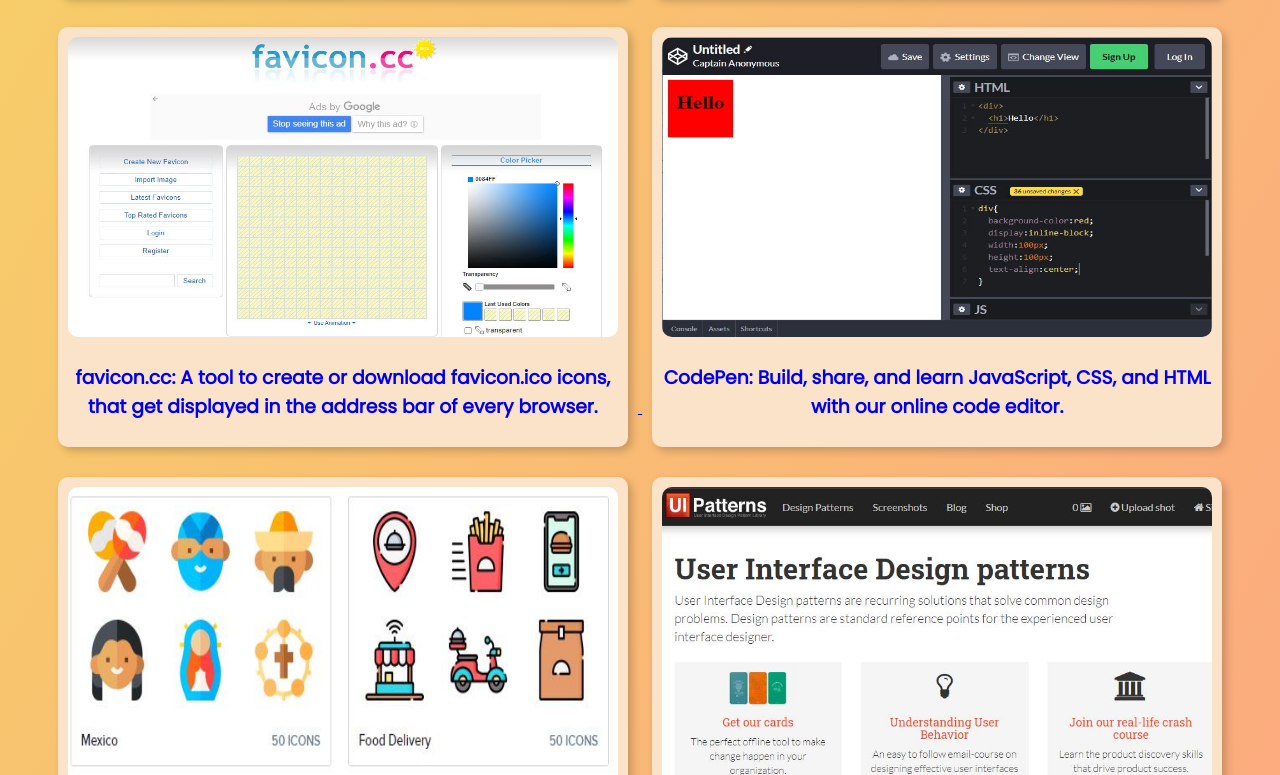
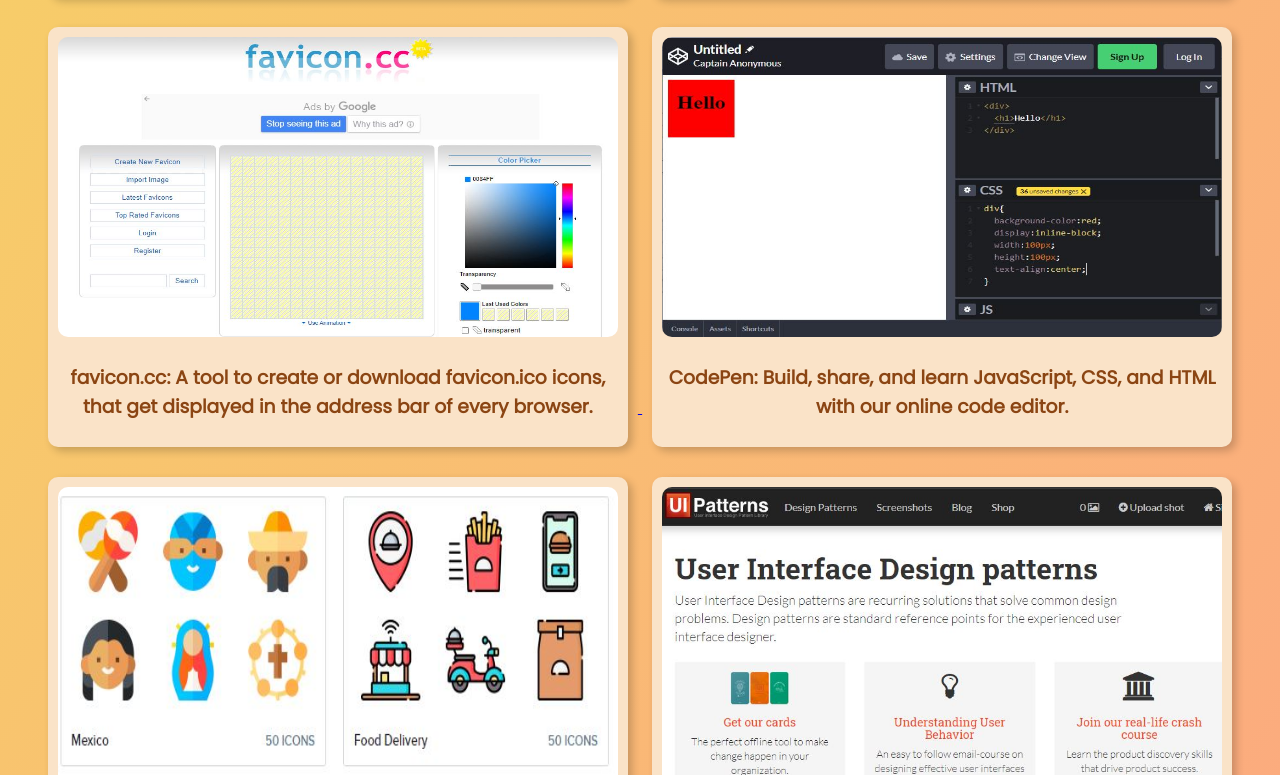
Before and after one commit to aqibansari137/UsefulWeb, a plain HTML site: page index.html in a window 1280 px wide. Shown: the part 597-1372 px from the top of the page. Drawn offline with Linux system fonts and the light colour scheme.

Commit message:
Update style.css
a bit of styling

```diff
--- a/style.css
+++ b/style.css
@@ -5,6 +5,9 @@ body{
     /* background-color: #f6d365; */
     background-image: linear-gradient(120deg, #f6d365 0%,#fda085 100%);
     text-align: center;
+}
+h3{
+    color:saddlebrown;
 }
 .card:hover{
     transform: scale(0.95);
@@ -15,8 +18,8 @@ body{
     box-shadow: 4px 4px 8px 0 rgb(0 0 0 / 20%);
     border-radius: 10px;
     padding: 10px;
-    height: 400px;
-    width:550px;
+    height: 25rem;
+    width:35rem;
     text-align: center;
     transition-duration: 0.3s;
     margin: 15px 10px;
```
